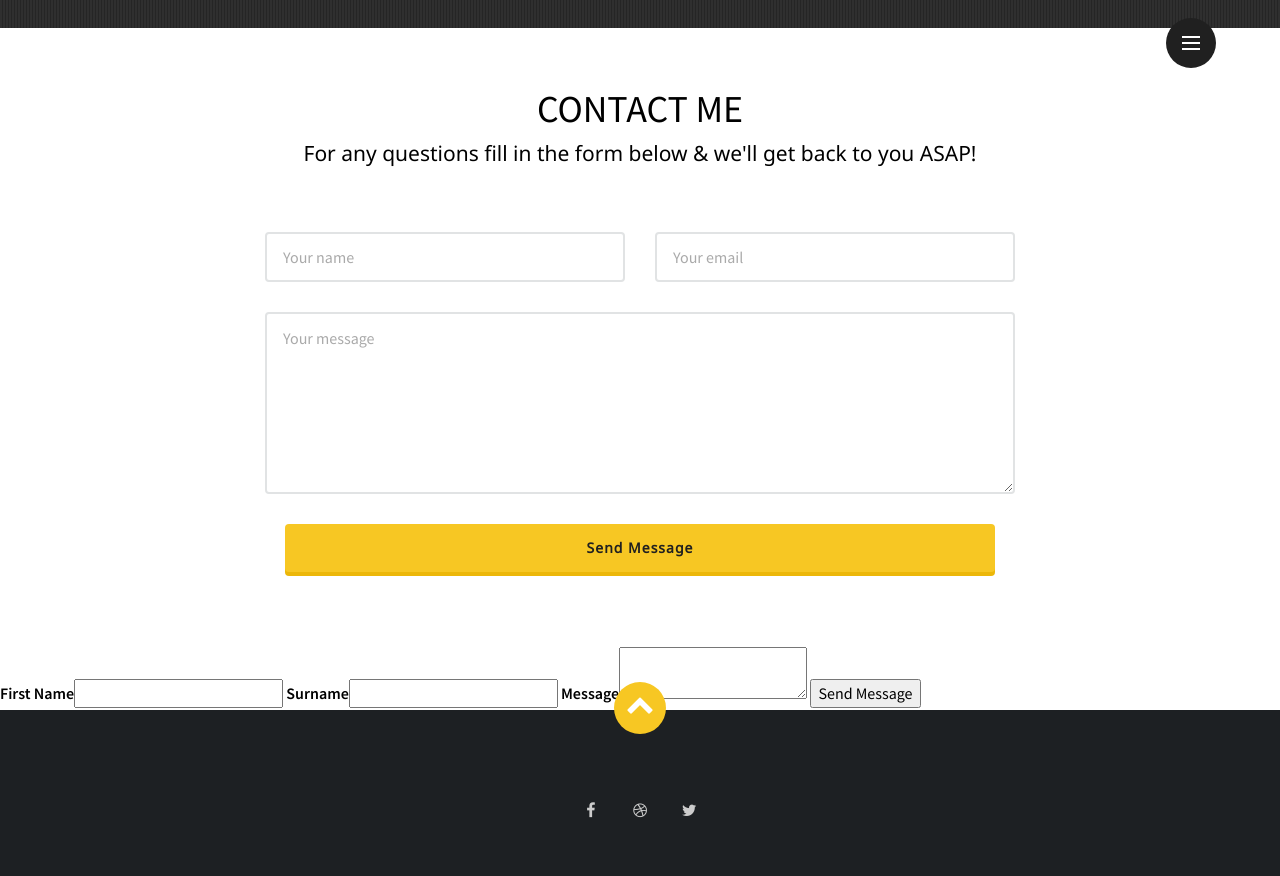
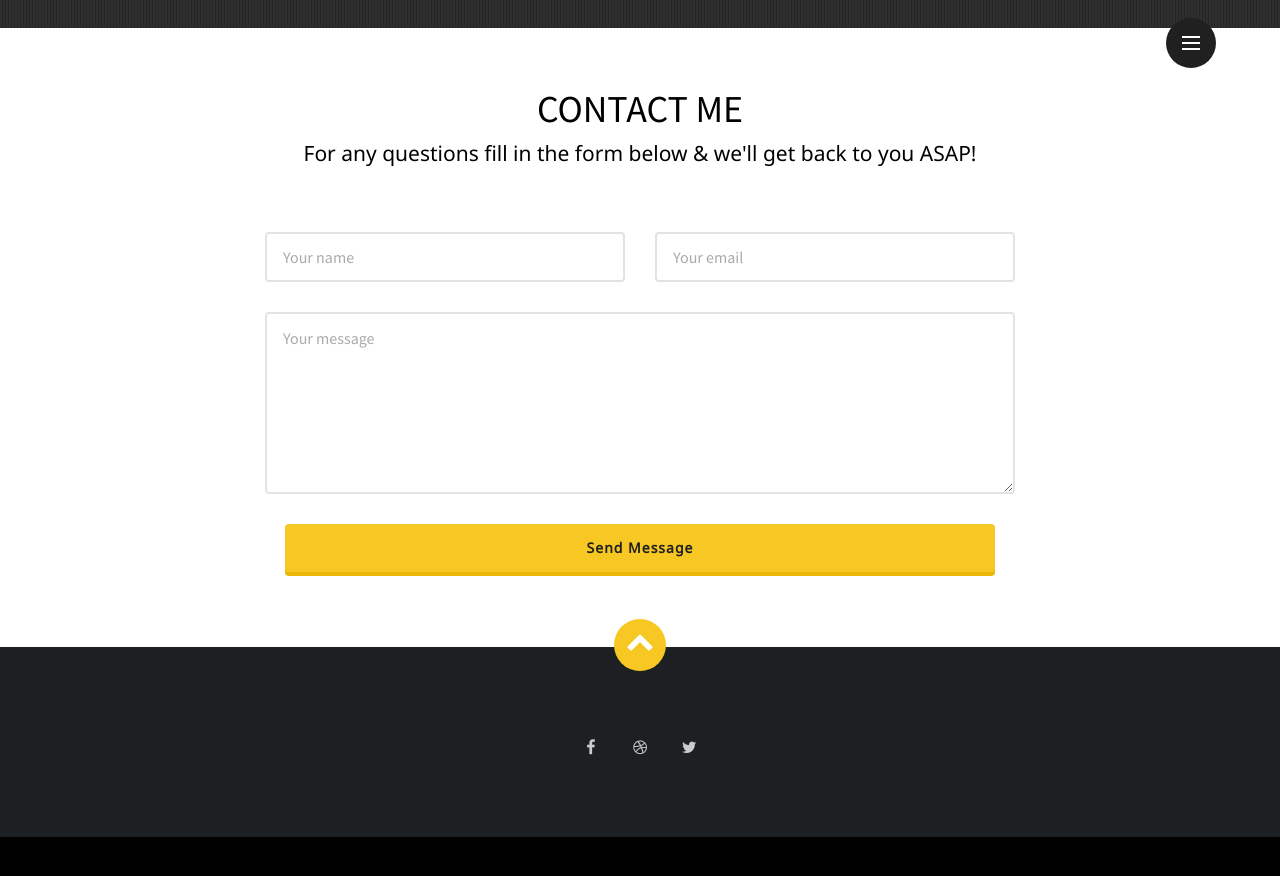
Before and after one commit to Rakefire/stevenheffner.com, a Jekyll site: the page built from index.html, in a window 1280 px wide and 900 px high, scrolled down 2831 px. Shown: the top 876 px of the window. Built offline with Jekyll 4.4.1, drawn with Linux system fonts in a browser that asks for light colours; nearby versions of some CDN libraries; after the commit the page ends 3668 px from its top, so only the background shows below that; grey boxes are pictures that could not be loaded.

Commit message:
testing form

```diff
--- a/_includes/section/contact.html
+++ b/_includes/section/contact.html
@@ -44,14 +44,5 @@
       </div>
     </div>
   </div>
+  <input type="hidden" name="cc_emails[]" value="wasserman.timothy@gmail.com" />
 </section>
-
-
-<form method="post" action="/success.html">
-  <label>First Name</label><input type="text" name="first_name" />
-  <label>Surname</label><input type="text" name="surname" />
-  <label>Message</label><textarea name="message"></textarea>
-  <input type="hidden" name="cc_emails[]" value="wasserman.timothy@gmail.com" />
-
-  <input type="submit" value="Send Message" />
-</form>
```
